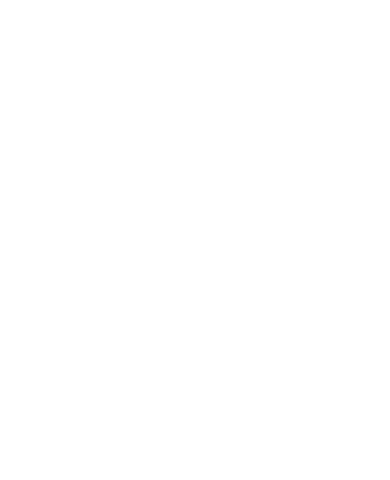
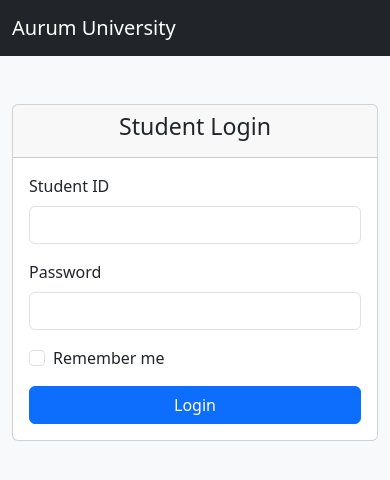
Before and after one commit to LazyEllis/course-registration-app, a website built with webpack: page src/index.html in a window 390 px wide. Built offline with nearby package versions, Linux system fonts and the light colour scheme.

Commit message:
feat: Implement student login page
- Updated index.html to include a responsive student login page.
- Added form elements for student ID, password, and a "Remember me"
  checkbox.
- Implemented a simple login function in index.js, redirecting to
  'dashboard.html' upon submission.
- Adjusted webpack.config.js to include the new entry point
  ('index.js') and update HtmlWebpackPlugin configuration.
- Ensured the build process remains clean and optimized.

```diff
--- a/src/index.html
+++ b/src/index.html
@@ -5,5 +5,57 @@
     <meta name="viewport" content="width=device-width, initial-scale=1.0" />
     <title>Student Login | Aurum University</title>
   </head>
-  <body></body>
+  <body class="bg-light">
+    <nav class="navbar navbar-expand-lg navbar-dark bg-dark">
+      <div class="container">
+        <a class="navbar-brand" href="#">Aurum University</a>
+      </div>
+    </nav>
+    <div class="container mt-5">
+      <div class="row justify-content-center">
+        <div class="col-md-6">
+          <div class="card">
+            <div class="card-header">
+              <h3 class="text-center">Student Login</h3>
+            </div>
+            <div class="card-body">
+              <form>
+                <div class="mb-3">
+                  <label for="student-id" class="form-label">Student ID</label>
+                  <input
+                    type="text"
+                    class="form-control"
+                    id="student-id"
+                    required
+                  />
+                </div>
+                <div class="mb-3">
+                  <label for="password" class="form-label">Password</label>
+                  <input
+                    type="password"
+                    class="form-control"
+                    id="password"
+                    required
+                  />
+                </div>
+                <div class="mb-3 form-check">
+                  <input
+                    type="checkbox"
+                    class="form-check-input"
+                    id="remember-me"
+                  />
+                  <label class="form-check-label" for="remember-me"
+                    >Remember me</label
+                  >
+                </div>
+                <button type="submit" class="btn btn-primary w-100">
+                  Login
+                </button>
+              </form>
+            </div>
+          </div>
+        </div>
+      </div>
+    </div>
+  </body>
 </html>
--- /dev/null
+++ b/src/js/index.js
@@ -0,0 +1,8 @@
+const login = (e) => {
+  e.preventDefault();
+  window.location.href = 'dashboard.html';
+};
+
+const loginForm = document.querySelector('form');
+
+loginForm.addEventListener('submit', login);
--- a/webpack.config.js
+++ b/webpack.config.js
@@ -9,6 +9,7 @@ module.exports = {
   mode: 'development',
   entry: {
     common: './src/js/common.js',
+    index: './src/js/index.js',
   },
   output: {
     filename: '[name].bundle.js',
@@ -19,7 +20,7 @@ module.exports = {
     new HtmlWebpackPlugin({
       filename: 'index.html',
       template: './src/index.html',
-      chunks: ['common'],
+      chunks: ['common', 'index'],
       inject: 'body',
     }),
     new MiniCssExtractPlugin(),
```
